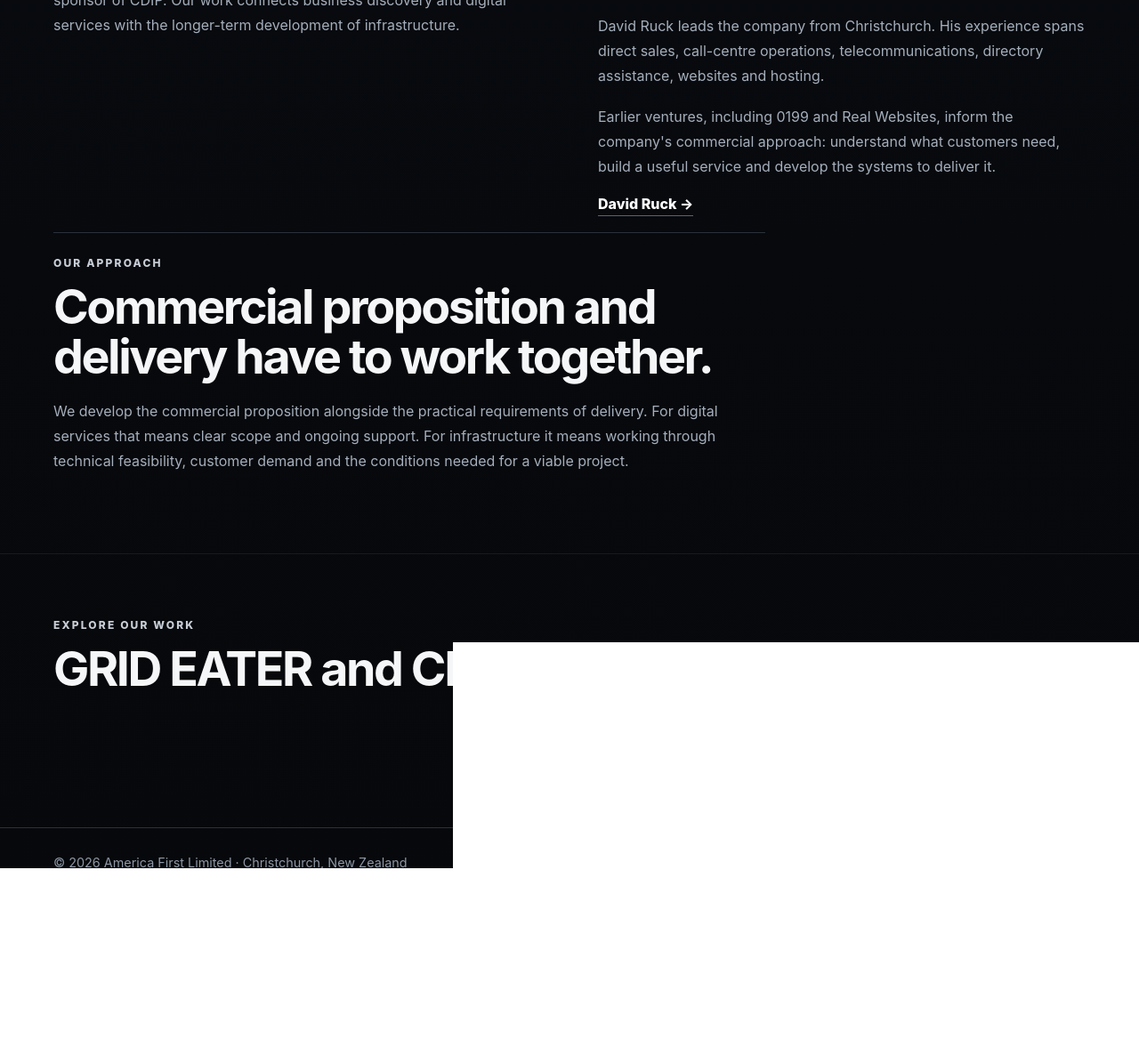
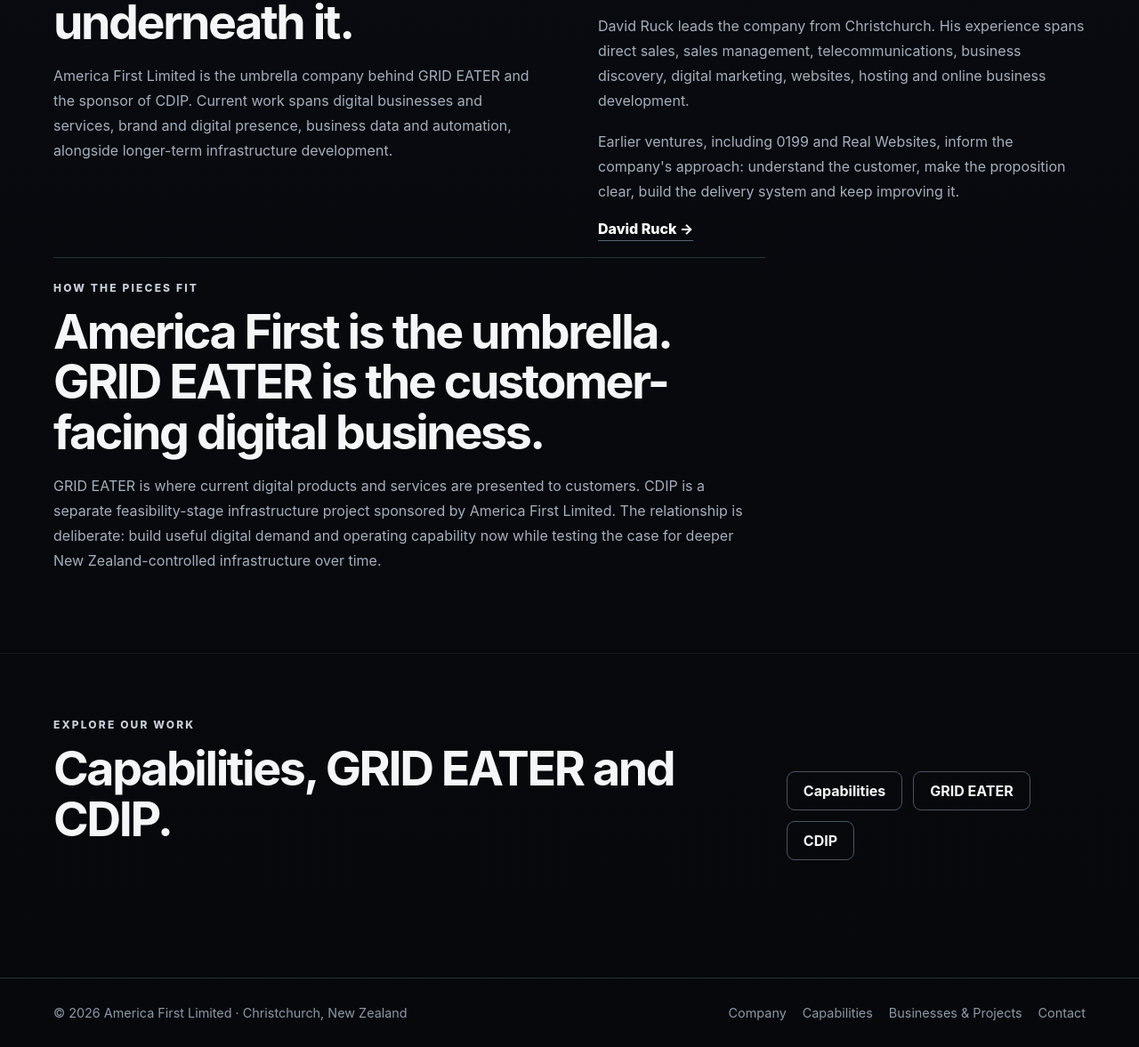
Before and after one commit to meeeeeooooowwwwwww/afnz, a website: page public/about.html in a window 1280 px wide. Shown: the part 803-1980 px from the top of the page at 89% size. Before the commit the page ends 1811 px from the top, so only its background shows below. Drawn offline with Linux system fonts and the light colour scheme.

Commit message:
site: clarify America First company and brand architecture

```diff
--- a/public/about.html
+++ b/public/about.html
@@ -4,22 +4,22 @@
   <meta charset="utf-8">
   <meta name="viewport" content="width=device-width,initial-scale=1">
   <title>Company | America First Limited</title>
-  <meta name="description" content="America First Limited is a New Zealand company developing digital services and infrastructure projects, including GRID EATER and CDIP.">
+  <meta name="description" content="America First Limited is a Christchurch-based New Zealand company developing digital businesses, brand and technology capability, and infrastructure projects.">
   <link rel="canonical" href="https://americafirst.co.nz/about">
   <link rel="icon" href="/favicon.svg">
   <link rel="stylesheet" href="/styles.css">
 </head>
 <body>
-<header class="site-header"><div class="shell nav"><a class="brand" href="/">AMERICA FIRST LIMITED</a><nav class="navlinks" aria-label="Primary navigation"><a aria-current="page" href="/about">Company</a><a href="/projects">Businesses &amp; Projects</a><a href="/contact">Contact</a></nav><a class="cta" href="https://grideater.com/">GRID EATER ↗</a></div></header>
+<header class="site-header"><div class="shell nav"><a class="brand" href="/">AMERICA FIRST LIMITED</a><nav class="navlinks" aria-label="Primary navigation"><a aria-current="page" href="/about">Company</a><a href="/services">Capabilities</a><a href="/projects">Businesses &amp; Projects</a><a href="/contact">Contact</a></nav><a class="cta" href="https://grideater.com/">GRID EATER ↗</a></div></header>
 <main>
-<section class="pagehero"><div class="shell narrow"><div class="eyebrow">America First Limited</div><h1>Company</h1><p class="hero-line">A New Zealand company developing digital services and infrastructure projects.</p></div></section>
+<section class="pagehero"><div class="shell narrow"><div class="eyebrow">America First Limited</div><h1>Company</h1><p class="hero-line">A New Zealand company developing digital businesses, services and infrastructure.</p></div></section>
 <section class="section"><div class="shell content-grid">
-  <article><div class="eyebrow">What we do</div><h2>Digital services and infrastructure development.</h2><p>America First Limited is the company behind GRID EATER and the sponsor of CDIP. Our work connects business discovery and digital services with the longer-term development of infrastructure.</p></article>
-  <article><div class="eyebrow">Founder-led</div><h2>Commercial experience across sales, telecoms and digital services.</h2><p>David Ruck leads the company from Christchurch. His experience spans direct sales, call-centre operations, telecommunications, directory assistance, websites and hosting.</p><p>Earlier ventures, including 0199 and Real Websites, inform the company's commercial approach: understand what customers need, build a useful service and develop the systems to deliver it.</p><a class="text-link" href="https://davidaruck.com/about/">David Ruck →</a></article>
-  <article><div class="eyebrow">Our approach</div><h2>Commercial proposition and delivery have to work together.</h2><p>We develop the commercial proposition alongside the practical requirements of delivery. For digital services that means clear scope and ongoing support. For infrastructure it means working through technical feasibility, customer demand and the conditions needed for a viable project.</p></article>
+  <article><div class="eyebrow">What we do</div><h2>Commercial capability from the customer front end to the infrastructure underneath it.</h2><p>America First Limited is the umbrella company behind GRID EATER and the sponsor of CDIP. Current work spans digital businesses and services, brand and digital presence, business data and automation, alongside longer-term infrastructure development.</p></article>
+  <article><div class="eyebrow">Founder-led</div><h2>Built from sales, telecommunications and digital operating experience.</h2><p>David Ruck leads the company from Christchurch. His experience spans direct sales, sales management, telecommunications, business discovery, digital marketing, websites, hosting and online business development.</p><p>Earlier ventures, including 0199 and Real Websites, inform the company's approach: understand the customer, make the proposition clear, build the delivery system and keep improving it.</p><a class="text-link" href="https://davidaruck.com/about/">David Ruck →</a></article>
+  <article><div class="eyebrow">How the pieces fit</div><h2>America First is the umbrella. GRID EATER is the customer-facing digital business.</h2><p>GRID EATER is where current digital products and services are presented to customers. CDIP is a separate feasibility-stage infrastructure project sponsored by America First Limited. The relationship is deliberate: build useful digital demand and operating capability now while testing the case for deeper New Zealand-controlled infrastructure over time.</p></article>
 </div></section>
-<section class="section section-rule"><div class="shell contact-band"><div><div class="eyebrow">Explore our work</div><h2>GRID EATER and CDIP.</h2></div><div class="actions"><a class="btn" href="/projects/grid-eater">GRID EATER</a><a class="btn" href="/projects/cdip">CDIP</a></div></div></section>
+<section class="section section-rule"><div class="shell contact-band"><div><div class="eyebrow">Explore our work</div><h2>Capabilities, GRID EATER and CDIP.</h2></div><div class="actions"><a class="btn" href="/services">Capabilities</a><a class="btn" href="/projects/grid-eater">GRID EATER</a><a class="btn" href="/projects/cdip">CDIP</a></div></div></section>
 </main>
-<footer class="site-footer"><div class="shell foot"><span>© 2026 America First Limited · Christchurch, New Zealand</span><div><a href="/about">Company</a><a href="/projects">Businesses &amp; Projects</a><a href="/contact">Contact</a></div></div></footer>
+<footer class="site-footer"><div class="shell foot"><span>© 2026 America First Limited · Christchurch, New Zealand</span><div><a href="/about">Company</a><a href="/services">Capabilities</a><a href="/projects">Businesses &amp; Projects</a><a href="/contact">Contact</a></div></div></footer>
 </body>
 </html>
```
